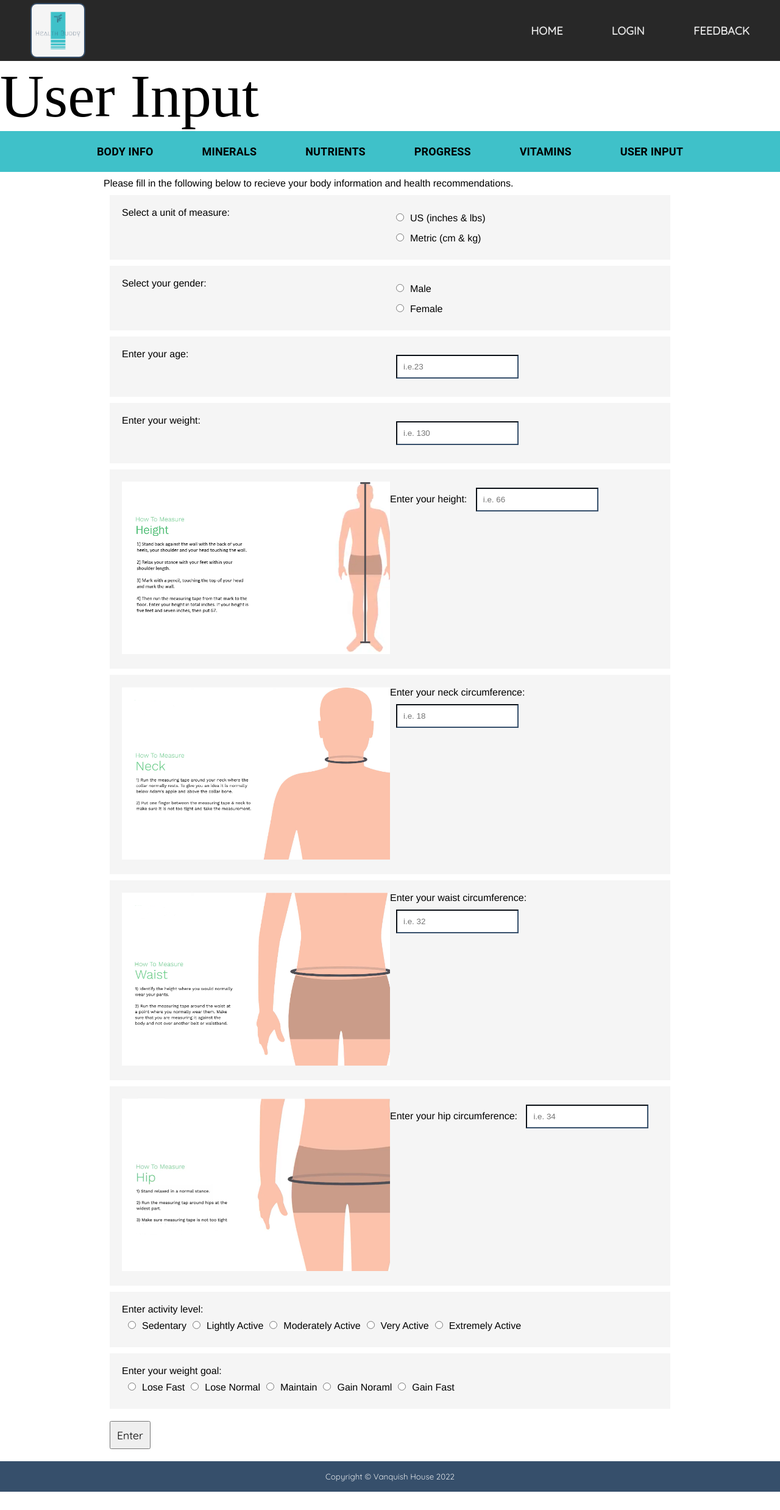
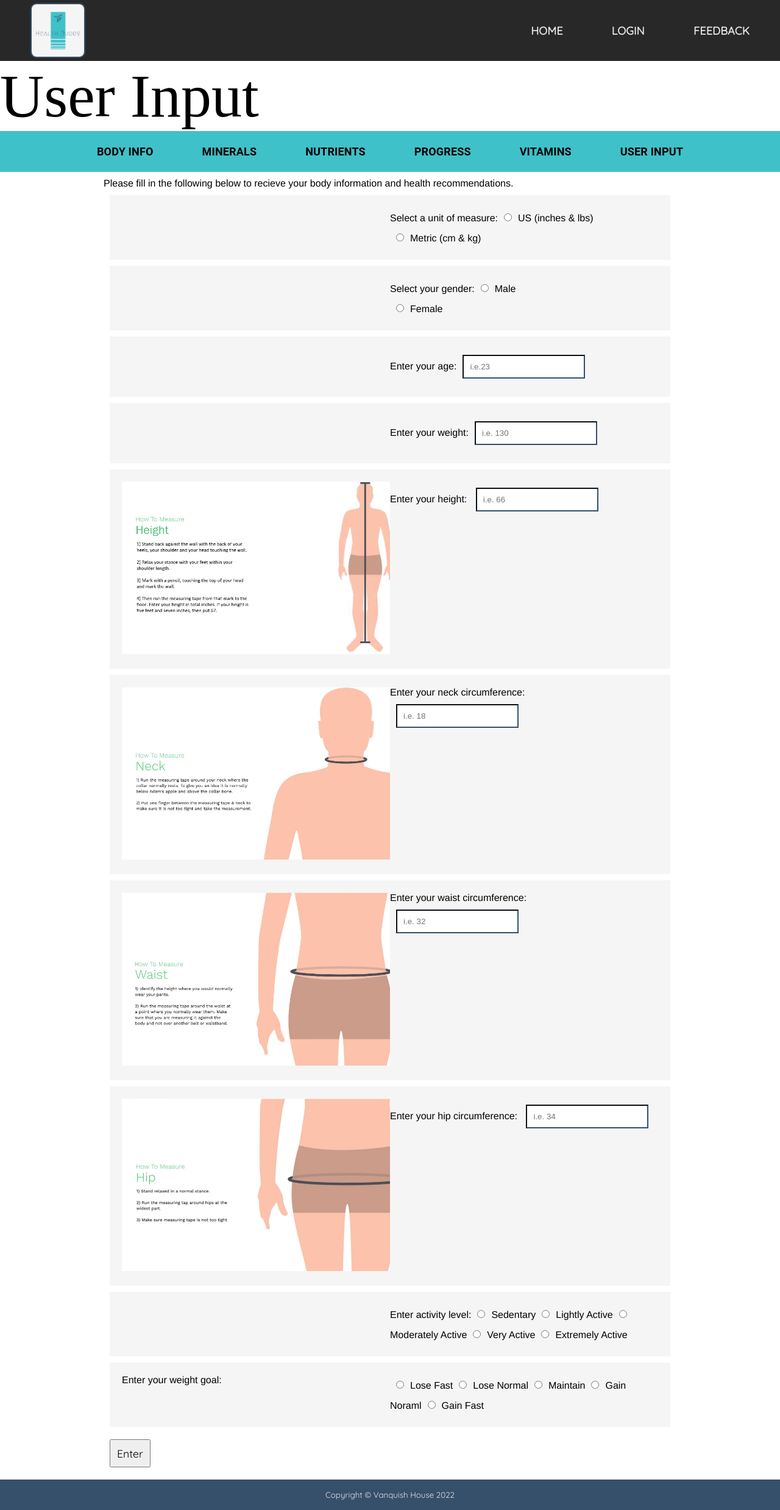
Before and after one commit to 220523-Java-React/vanquish_p2, a React (Create React App) app: page /user-input in a window 1280 px wide. Shown: the whole page at 61% size. Before the commit the page ends 2447 px from the top, so only its background shows below. Built offline with nearby package versions, Linux system fonts and the light colour scheme; a web font is replaced by a local one.

Commit message:
css work

```diff
--- a/src/pages/UserInput.js
+++ b/src/pages/UserInput.js
@@ -17,8 +17,9 @@ const UserInput = ({setResults}) => {
         <form id="userinputs" className="container">
         <p>Please fill in the following below to recieve your body information and health recommendations. </p>
           <div className="mySlides">
-            <span class="left">Select a unit of measure:</span>
+            <span class="left"></span>
               <span class="right">
+              Select a unit of measure:
               <input type="radio" id="inlbs" name="unit" value="1" required />
               <label for="inlbs">US (inches & lbs)</label><br />
               <input type="radio" id="cmkg" name="unit" value="2" />
@@ -27,8 +28,9 @@ const UserInput = ({setResults}) => {
           </div>
 
           <div className="mySlides">
-          <span class="left">Select your gender:</span>
+          <span class="left"></span>
           <span class="right">
+          Select your gender:
             <input type="radio" id="male" name="gender" value="1" required />
             <label for="male">Male</label><br />
             <input type="radio" id="female" name="gender" value="2" />
@@ -37,20 +39,24 @@ const UserInput = ({setResults}) => {
           </div>
 
           <div className="mySlides">
-          <span class="left">Enter your age: </span>
+          <span class="left"></span>
           <span class="right">
+          Enter your age:
             <input type="number" id="age" name="age" placeholder="i.e.23" required />
           </span>
           </div>
 
           <div className="mySlides">
-          <span class="left">Enter your weight:</span>
+          <span class="left"></span>
+          <span class="right">
+            Enter your weight:
           <input type="number" id="weight" name="weight" placeholder="i.e. 130" required />
+          </span>
           </div>
 
           <div className="mySlides">
             <span class="left"><img class ="howtom" src={heightimg} /></span>
-            Enter your height: <input type="number" id="height" name="height" placeholder="i.e. 66" required />
+            <span class="right">Enter your height: <input type="number" id="height" name="height" placeholder="i.e. 66" required /></span>
           </div>
 
           <div className="mySlides">
@@ -70,7 +76,9 @@ const UserInput = ({setResults}) => {
           </div>
 
           <div className="mySlides">
-            Enter activity level: <br />
+          <span class="left"></span>
+          <span class="right">
+          Enter activity level:
             <input type="radio" id="sed" name="activity" value="1" required />
             <label for="sed">Sedentary</label>
             <input type="radio" id="litact" name="activity" value="2" />
@@ -81,10 +89,12 @@ const UserInput = ({setResults}) => {
             <label for="veryact">Very Active</label>
             <input type="radio" id="extact" name="activity" value="5" />
             <label for="extact">Extremely Active</label>
+          </span>
           </div>
 
           <div className="mySlides">
-            Enter your weight goal: <br />
+          <span class="left">Enter your weight goal: </span>
+          <span class="right">
             <input type="radio" id="losefast" name="goal" value="1" required />
             <label for="losefast">Lose Fast</label>
             <input type="radio" id="losenorm" name="goal" value="2" />
@@ -95,6 +105,7 @@ const UserInput = ({setResults}) => {
             <label for="gainnorm">Gain Noraml</label>
             <input type="radio" id="gainfast" name="goal" value="5" />
             <label for="gainfast">Gain Fast</label>
+          </span>
           </div>
 
           <button class="button button1">Enter</button>
```
